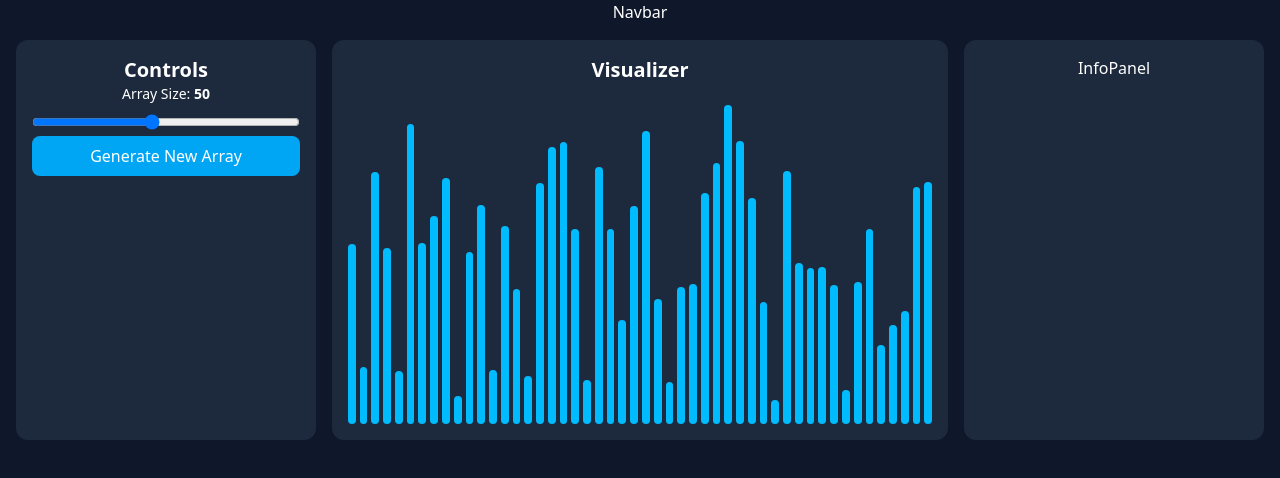
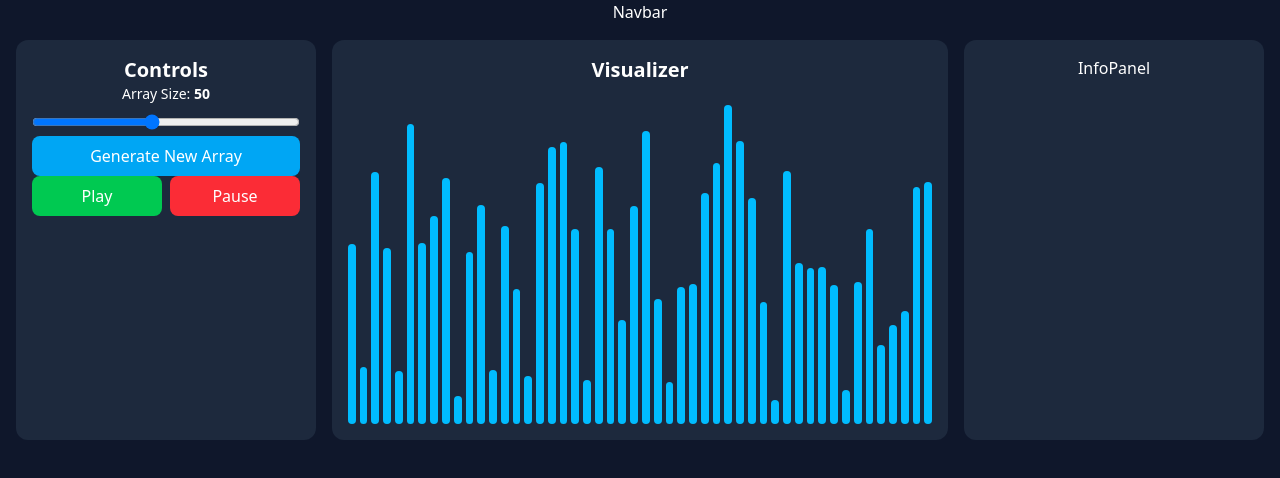
Before and after one commit to riyacore404/algorithm-visualizer, a React (Vite) app: page / in a window 1280 px wide. Shown: the top 478 px of the page. Built offline with nearby package versions, Linux system fonts and the light colour scheme.

Commit message:
add animation step engine w/ play and pause

```diff
--- a/src/App.jsx
+++ b/src/App.jsx
@@ -2,32 +2,97 @@ import Navbar from "./components/Navbar";
 import ControlPanel from "./components/ControlPanel";
 import VisualizerCanvas from "./components/VisualizerCanvas";
 import InfoPanel from "./components/InfoPanel";
-import { useState, useEffect } from "react";
+import { useState, useEffect, useRef } from "react";
 
 export default function App() {
+  const timeoutRef = useRef(null);
+
+  // to create a random array of the set size i.e. no. of bars
+  // auto-generates an array of size 50 : initially when the site loads
   const createRandomArray = (size) =>
-    Array.from({ length: size }, () =>
-      Math.floor(Math.random() * 300) + 20
-    );
+    Array.from({ length: size }, () => {
+      const val = Math.floor(Math.random() * 300) + 20;
+      return Math.min(val, 360);
+    });
 
   const [arraySize, setArraySize] = useState(50);
   const [array, setArray] = useState(() => createRandomArray(50));
 
+  // to generate a random array of the set size i.e. no. of bars
   const generateArray = (size = arraySize) => {
     setArray(createRandomArray(size));
+    setAnimationSteps([]);
+    setCurrentStep(0);
+    setIsPlaying(false);
   };
 
+
+  const [animationSteps, setAnimationSteps] = useState([]);
+  const [currentStep, setCurrentStep] = useState(0);
+  const [isPlaying, setIsPlaying] = useState(false);
+  const [speed, setSpeed] = useState(300);
+
+  const runAnimation = () => {
+    if (!isPlaying || currentStep >= animationSteps.length) {
+      setIsPlaying(false);
+      return;
+    }
+
+    const step = animationSteps[currentStep];
+
+    if (step.type === "swap") {
+      setArray((prev) => {
+        const newArr = [...prev];
+        const [i, j] = step.indices;
+        [newArr[i], newArr[j]] = [newArr[j], newArr[i]];
+        return newArr;
+      });
+    }
+
+    timeoutRef.current = setTimeout(() => {
+      setCurrentStep((prev) => prev + 1);
+    }, speed);
+  };
+
+  useEffect(() => {
+    runAnimation();
+
+    return () => {
+      if (timeoutRef.current) {
+        clearTimeout(timeoutRef.current);
+      }
+    };
+  }, [currentStep, isPlaying, speed]);
+
+  const testSteps = () => {
+    setAnimationSteps([
+      { type: "swap", indices: [0, 1] },
+      { type: "swap", indices: [1, 2] },
+      { type: "swap", indices: [2, 3] },
+    ]);
+    setCurrentStep(0);
+    setIsPlaying(true);
+  };
+
+  const play = () => {
+    if (!isPlaying) {
+      testSteps();
+    }
+  };
+  const pause = () => setIsPlaying(false);
 
   return (
     <div className="min-h-screen bg-slate-900 text-white">
       <Navbar />
 
-      <div className="p-4 grid grid-cols-1 lg:grid-cols-12 gap-4 items-start">
+      <div className="p-4 grid grid-cols-1 lg:grid-cols-12 gap-4">
         <div className="lg:col-span-3 h-full">
           <ControlPanel
             arraySize={arraySize}
             setArraySize={setArraySize}
             generateArray={generateArray}
+            play={play}
+            pause={pause}
           />
         </div>
 
--- a/src/components/ControlPanel.jsx
+++ b/src/components/ControlPanel.jsx
@@ -1,6 +1,6 @@
 import React from 'react'
 
-export default function ControlPanel ({ arraySize, setArraySize, generateArray }) {
+export default function ControlPanel ({ arraySize, setArraySize, generateArray, play, pause }) {
   return (
     <div className="h-full bg-slate-800 rounded-xl p-4 text-center">
       <h2 className="text-xl font-semibold"> Controls </h2>
@@ -29,6 +29,22 @@ export default function ControlPanel ({ arraySize, setArraySize, generateArray }
         className="w-full bg-sky-500 hover:bg-sky-600 transition rounded-lg py-2 font-medium">
         Generate New Array
       </button>
+
+      <div className="flex gap-2">
+        <button
+          onClick={play}
+          className="flex-1 bg-green-500 hover:bg-green-600 rounded-lg py-2"
+        >
+          Play
+        </button>
+
+        <button
+          onClick={pause}
+          className="flex-1 bg-red-500 hover:bg-red-600 rounded-lg py-2"
+        >
+          Pause
+        </button>
+      </div>
    </div>
   );
 }
```
